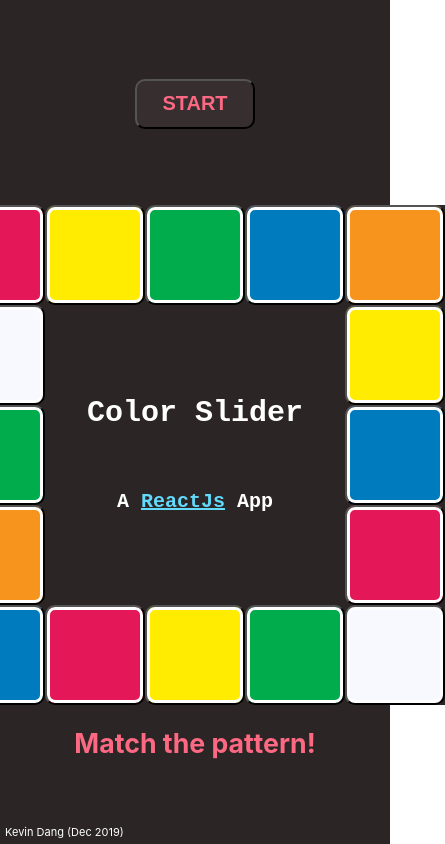
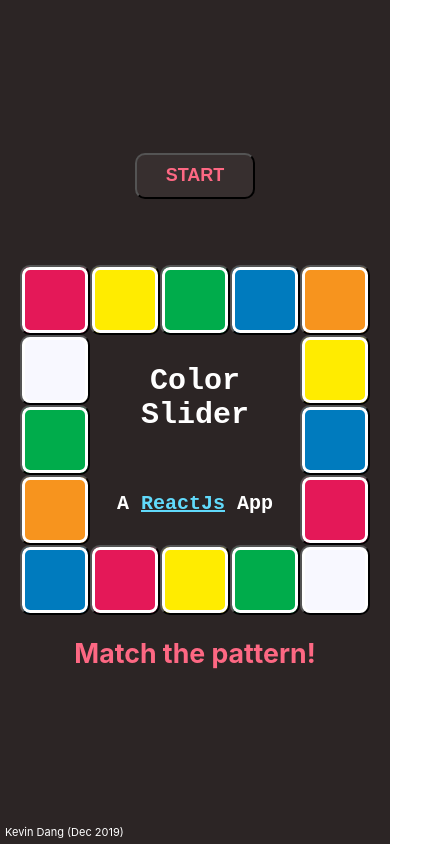
Before and after one commit to peoncode/color-slider, a React (Create React App) app: page / in a window 390 px wide. Shown: the whole page, 445 px wide, since content can reach past the window. Built offline with nearby package versions, Linux system fonts and the light colour scheme.

Commit message:
mobile friendly

```diff
--- a/src/App.css
+++ b/src/App.css
@@ -13,21 +13,23 @@
 
 .button-bar {
   display: flex;
-  padding-bottom: 60px;
+  padding-bottom: 50px;
 }
 
 .start-button {
-  height: 50px;
+  height: 46px;
   width: 120px;
   font-weight: 700;
   cursor: pointer;
   color:  #FD6883;
   background-color: #372F2F;
   outline: none;
-  font-size: 20px;
+  font-size: 18px;
   border-radius: 10px;
   display: block;
-  margin: 16px 0;
+  margin-bottom: 16px;
+
+
 }
 
 .counter {
--- a/src/App.js
+++ b/src/App.js
@@ -5,6 +5,7 @@ import { StartButton } from './StartButton';
 import './App.css';
 
 let cachedState = null;
+let BUTTON_SIZE = 70;
 let LOCATION_MAP = {};
 const COLOR_MAP = {
   "5": [
@@ -31,6 +32,7 @@ class App extends Component {
       "count": 0,
       "message": `Match the pattern!`,
       "size": 5,
+      "buttonSize": BUTTON_SIZE,
       "loc": LOCATION_MAP['5'],
       "tiles": {
         1: "red",
@@ -52,7 +54,8 @@ class App extends Component {
       },
       "mini": {
         "tiles": {},
-        "size": 3
+        "size": 3,
+        "buttonSize": BUTTON_SIZE/2
       }
     }
     this.newGame = this.newGame.bind(this);
@@ -119,8 +122,8 @@ function initLocations(size) {
     const row = Math.ceil(i/size);
     const col = i - ((row-1) * size);
     arr.push({
-      top: (row-1) * 100,
-      left: (col-1) * 100
+      top: (row-1) * BUTTON_SIZE,
+      left: (col-1) * BUTTON_SIZE
     });
   }
   arr.unshift(null);
@@ -135,11 +138,13 @@ function resetStates(size) {
     "count": 0,
     "message": `Moves: 0`,
     "size": size,
+    "buttonSize": BUTTON_SIZE,
     "loc": LOCATION_MAP[String(size)],
     "tiles": {},
     "mini": {
       "tiles": {},
-      "size": size-2
+      "size": size-2,
+      "buttonSize": BUTTON_SIZE/2
     }
   };
   const arr = randomizeTiles(size);
--- a/src/Board.css
+++ b/src/Board.css
@@ -10,11 +10,7 @@
 }
 
 .intro {
-  height: 250px;
-  width: 250px;
   position: absolute;
-  top: 125px;
-  left: 125px;
   font-weight: 600;
   font-family: monospace;
   display: flex;
--- a/src/Board.js
+++ b/src/Board.js
@@ -74,17 +74,17 @@ export class Board extends Component {
       const isCenterTile = INNER_TILES_MAP[this.props.data.size].includes(Number(id));
       const addOverlay = this.props.data.intro === false && !isCenterTile;
       const hideButton = this.props.data.win === true && !isCenterTile;
-      return <Tile tId={id} overlay={addOverlay} hide={hideButton} color={this.props.data.tiles[id]} key={"t"+id+"_"+this.props.data.size} loc={this.props.data.loc[id]} moveTile={this.moveTile} />
+      return <Tile tId={id} buttonSize={this.props.data.buttonSize} overlay={addOverlay} hide={hideButton} color={this.props.data.tiles[id]} key={"t"+id+"_"+this.props.data.size} loc={this.props.data.loc[id]} moveTile={this.moveTile} />
     });
     const boardSize = {
-      height: this.props.data.size*100,
-      width: this.props.data.size*100,
+      height: this.props.data.size*this.props.data.buttonSize,
+      width: this.props.data.size*this.props.data.buttonSize,
     };
 
     return (
       <div className="square" style={boardSize}>
         {components}
-        {this.props.data.intro && (<Splash title="Color Slider" />)}
+        {this.props.data.intro && (<Splash title="Color Slider" buttonSize={this.props.data.buttonSize}/>)}
       </div>
     );
   }
--- a/src/MiniBoard.js
+++ b/src/MiniBoard.js
@@ -2,9 +2,14 @@ import React, { Component } from 'react';
 import { Tile } from './Tile';
 import './Board.css';
 
-const locations = [null,{"top":0,"left":0},{"top":0,"left":50},{"top":0,"left":100},{"top":50,"left":0},{"top":50,"left":50},{"top":50,"left":100},{"top":100,"left":0},{"top":100,"left":50},{"top":100,"left":100}];
 
 export class MiniBoard extends Component {
+  constructor(props) {
+    super(props);
+
+    const s = this.props.data.buttonSize;
+    this.locations = [null,{"top":0,"left":0},{"top":0,"left":s},{"top":0,"left":2*s},{"top":s,"left":0},{"top":s,"left":s},{"top":s,"left":2*s},{"top":2*s,"left":0},{"top":2*s,"left":s},{"top":2*s,"left":2*s}];
+  }
   __tileFilter(key) {
     const num = parseInt(key);
     const max = this.props.data.size*this.props.data.size;
@@ -17,11 +22,11 @@ export class MiniBoard extends Component {
   render() {
     const components = Object.keys(this.props.data.tiles).filter((key) => this.__tileFilter(key)).map((id) => {
       // console.log(`miniTile tId=${id} color=${this.props.data.tiles[id]}`);
-      return <Tile mini="true" tId={id} color={this.props.data.tiles[id]} key={"m"+id+"_"+this.props.data.size} loc={locations[id]} />
+      return <Tile mini="true" buttonSize={this.props.data.buttonSize} tId={id} color={this.props.data.tiles[id]} key={"m"+id+"_"+this.props.data.size} loc={this.locations[id]} />
     });
     const boardSize = {
-      height: this.props.data.size*50,
-      width: this.props.data.size*50,
+      height: this.props.data.size*this.props.data.buttonSize,
+      width: this.props.data.size*this.props.data.buttonSize,
     };
 
     return (
--- a/src/Splash.js
+++ b/src/Splash.js
@@ -3,8 +3,16 @@ import './Board.css';
 
 export class Splash extends Component {
   render() {
+    const dimensions = this.props.buttonSize * 2.5;
+    const placement = (this.props.buttonSize * 5 - dimensions) / 2;
+    const size = {
+      width: dimensions,
+      height: dimensions,
+      top: placement,
+      left: placement
+    }
     return (
-      <div className="intro">
+      <div className="intro" style={size}>
         <div>{this.props.title}</div>
         <div className="intro2">A <a href="http://reactjs.org" className="react" target="_blank" rel="noreferrer noopener">ReactJs</a> App</div>
       </div>
--- a/src/Tile.css
+++ b/src/Tile.css
@@ -1,17 +1,13 @@
-.Tile {
+.tile {
   cursor: pointer;
   position: absolute;
-  width: 100px;
-  height: 100px;
   box-shadow:inset 0px 0px 0px 3px white;
   border-radius: 10px;
   outline: none;
 }
 
-.MiniTile {
+.mini-tile {
   position: absolute;
-  width: 50px;
-  height: 50px;
   border-radius: 5px;
   outline: none;
 }
--- a/src/Tile.js
+++ b/src/Tile.js
@@ -14,12 +14,14 @@ export class Tile extends Component {
   render() {
     let disabled = "";
     let className = [this.props.color];
-    let location = this.props.loc;
+    let location = JSON.parse(JSON.stringify(this.props.loc));
+    location.width = this.props.buttonSize + "px";
+    location.height = this.props.buttonSize + "px";
     if (this.props.mini === "true") {
-      className.push("MiniTile");
+      className.push("mini-tile");
       disabled = "disabled";
     } else {
-      className.push("Tile");
+      className.push("tile");
     }
 
     this.props.overlay && className.push("overlay");
```
